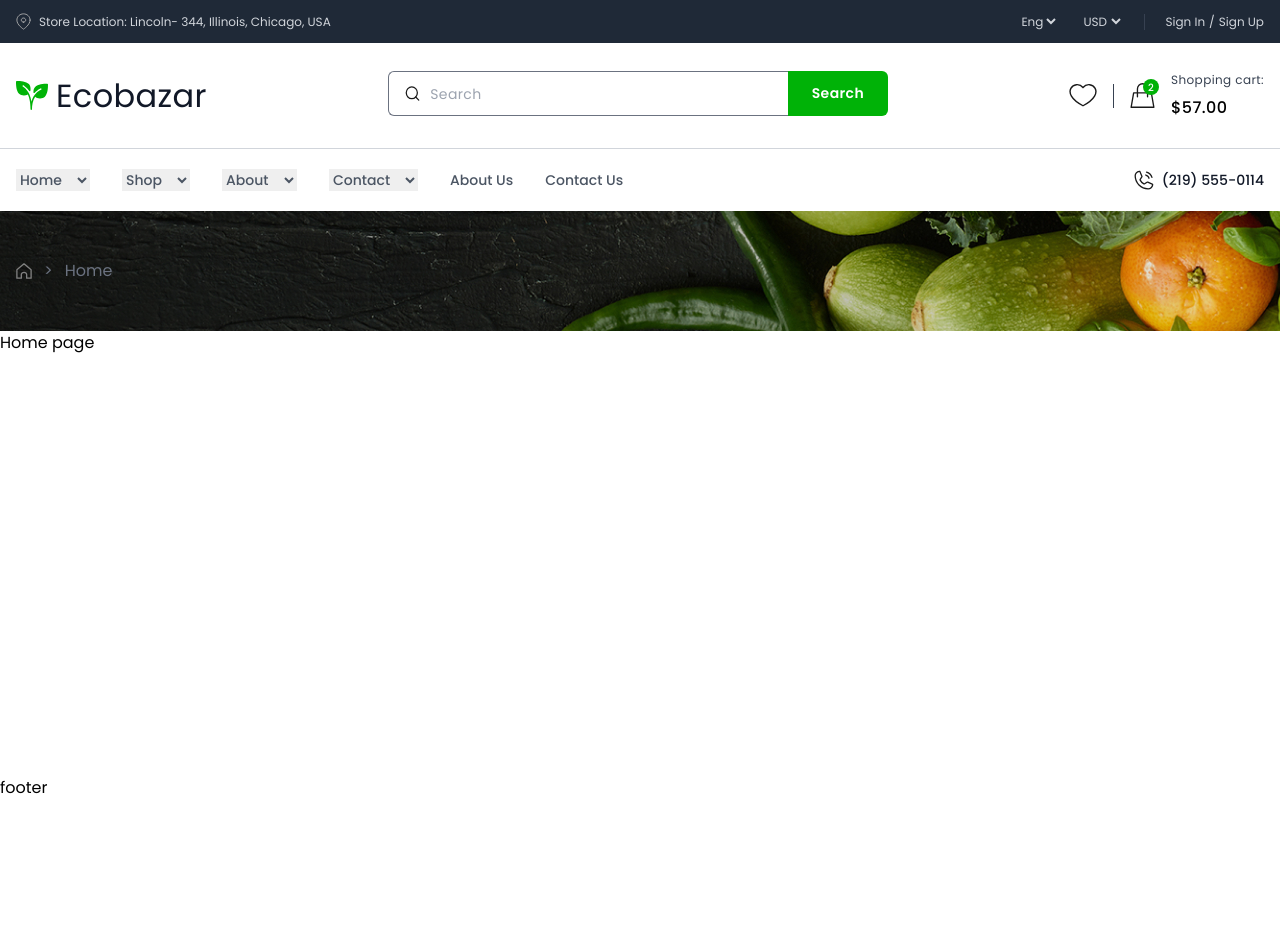
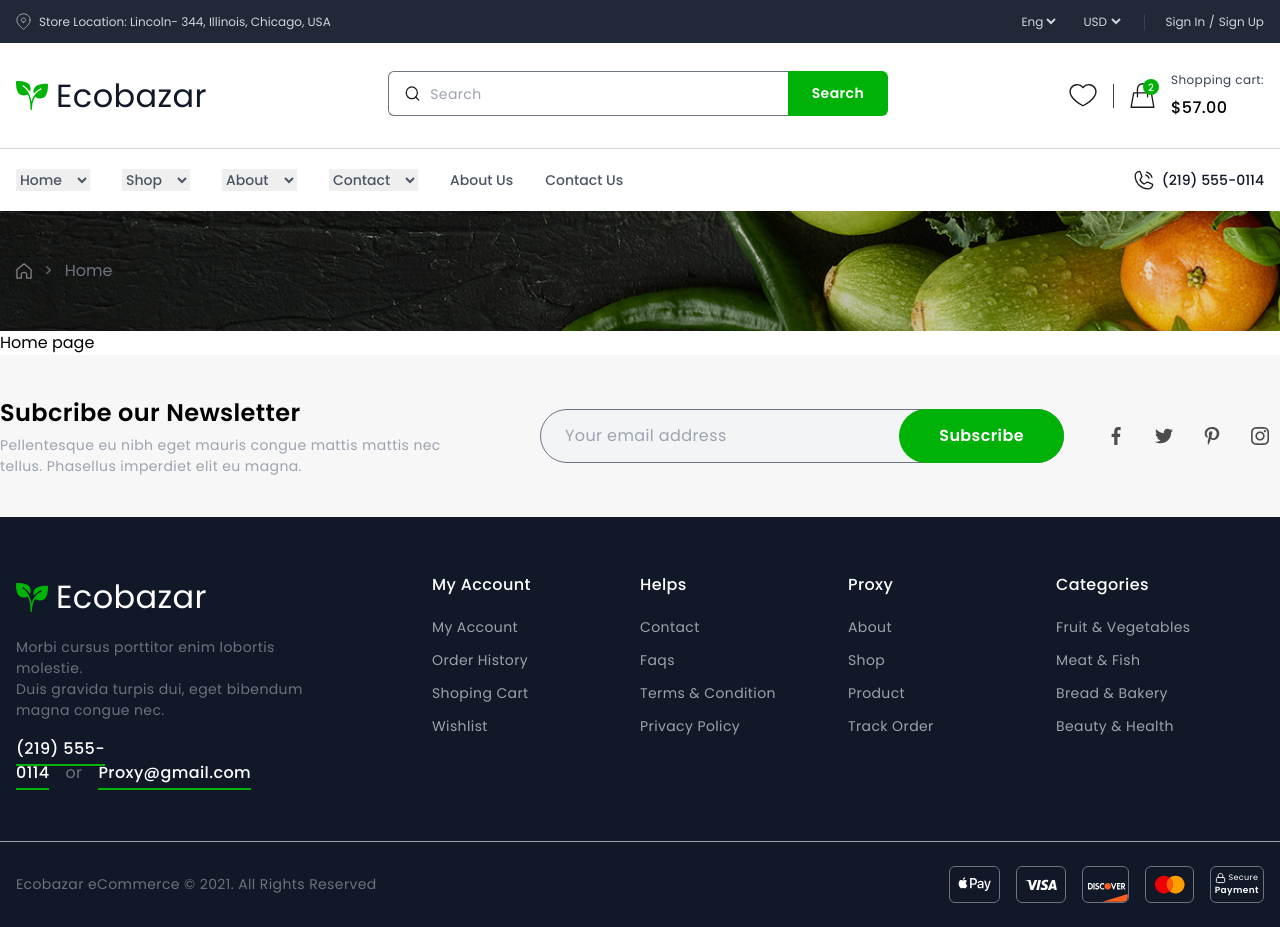
Before and after one commit to TomaVadim/organic-ecommerce-shop, a Next.js app: page / in a window 1280 px wide. Before the commit the page ends 800 px from the top, so only its background shows below. Built offline with nearby package versions, Linux system fonts and the light colour scheme.

Commit message:
chore: update root layout with footer

```diff
--- a/app/layout.tsx
+++ b/app/layout.tsx
@@ -1,8 +1,10 @@
 import type { Metadata } from "next";
 import { Poppins } from "next/font/google";
-import "./globals.css";
 
 import { Header } from "@/components/header/header";
+import { Footer } from "@/components/footer/footer";
+
+import "./globals.css";
 
 const inter = Poppins({
   subsets: ["latin"],
@@ -25,7 +27,7 @@ export default function RootLayout({
       <body className={`${inter.className} flex flex-col h-svh`}>
         <Header />
         <main className="grow shrink-0">{children}</main>
-        <footer>footer</footer>
+        <Footer />
       </body>
     </html>
   );
```
